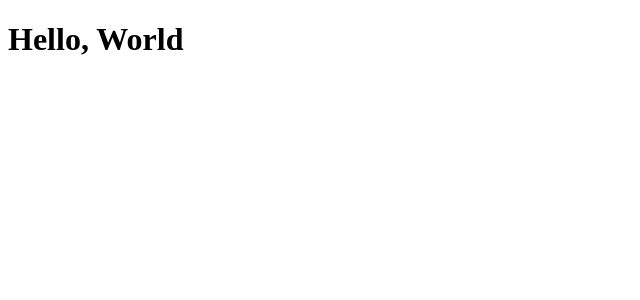
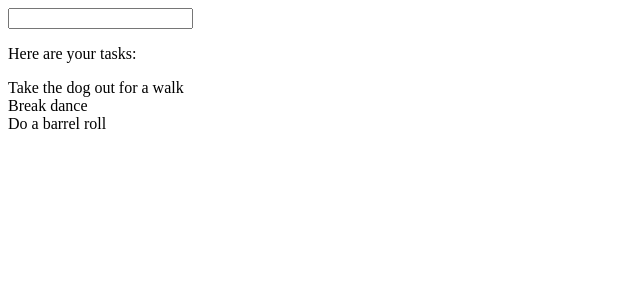
Before and after one commit to sunnycoolguy/react-todo, a React (Create React App) app: page / in a window 1280 px wide. Shown: the top 300 px of the page, without its empty margins (0-640 px from the left). Built offline with nearby package versions, Linux system fonts and the light colour scheme.

Commit message:
Extract Component

```diff
--- /dev/null
+++ b/src/App.js
@@ -0,0 +1,9 @@
+import React from 'react';
+import Todo from './Todo.js';
+
+
+export class App extends React.Component{
+    render(){
+        return <Todo/>;
+    }
+}
--- /dev/null
+++ b/src/TaskList.js
@@ -0,0 +1,10 @@
+import React from 'react';
+
+
+class TaskList extends React.Component{
+    render(){
+        return this.props.tasks.map((task) => <div>{task}</div>);
+    }
+}
+
+export default TaskList;
--- /dev/null
+++ b/src/Todo.js
@@ -0,0 +1,43 @@
+import React from 'react';
+import TaskList from './TaskList.js';
+
+
+class Todo extends React.Component{
+    constructor(props){
+        super(props);
+        this.state = {
+            text: '',
+            tasks: ['Take the dog out for a walk', 'Break dance', 'Do a barrel roll']
+        }
+        this.handleInputChange = this.handleInputChange.bind(this);
+        this.handleKeyDown = this.handleKeyDown.bind(this);
+    }
+
+    handleInputChange = (event) => {
+        this.setState({
+            text : event.target.value
+        });
+    }
+
+    handleKeyDown = (event) => {
+        if(event.keyCode === 13){
+            this.setState({
+                tasks : [...this.state.tasks, this.state.text],
+                text : ''
+            });
+        }
+    }
+
+
+    render(){
+        return <div>
+            <input value={this.state.text} onChange={this.handleInputChange} onKeyDown={this.handleKeyDown}/>
+            <p>Here are your tasks: </p>
+            <TaskList tasks={this.state.tasks}/>
+        </div>
+    }
+
+
+}
+
+export default Todo;
--- a/src/index.js
+++ b/src/index.js
@@ -1,5 +1,6 @@
 import React from 'react';
 import ReactDOM from 'react-dom';
+import {App} from './App';
 
 
-ReactDOM.render(<h1>Hello, World</h1>, document.getElementById('root'));
+ReactDOM.render(<App/>, document.getElementById('root'));
```
